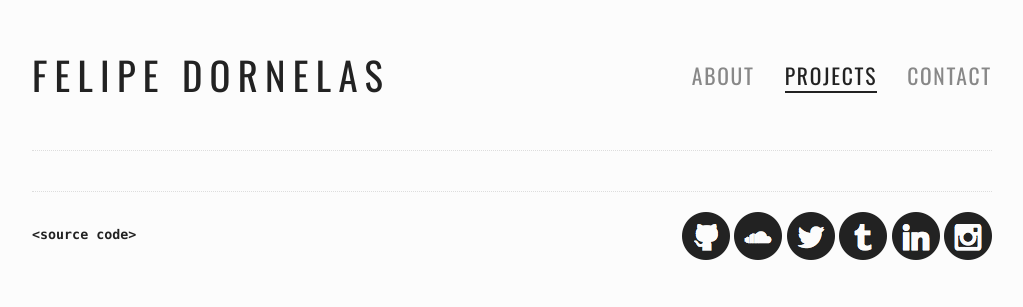
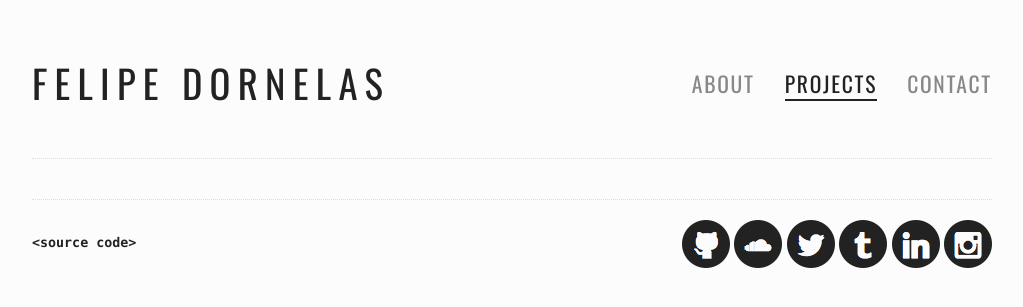
Before and after one commit to felipead/felipead.github.com, a Jekyll site: the page built from pages/projects.html, in a window 1280 px wide. Shown: the top 307 px of the page, without its empty margins (128-1151 px from the left). Built offline with Jekyll 4.4.1, drawn with Linux system fonts in a browser that asks for light colours.

Commit message:
Fixing margin

```diff
--- a/_sass/base/_base.scss
+++ b/_sass/base/_base.scss
@@ -2,7 +2,6 @@
 
 @import "lib/bourbon/bourbon";
 
-@import "reset";
 @import "variables";
 @import "buttons";
 @import "forms";
--- a/_sass/base/_reset.scss
+++ /dev/null
@@ -1,6 +0,0 @@
-html, body {
-    margin-top: 0;
-    margin-bottom: 0;
-    padding-top: 0;
-    padding-bottom: 0;
-}
```
